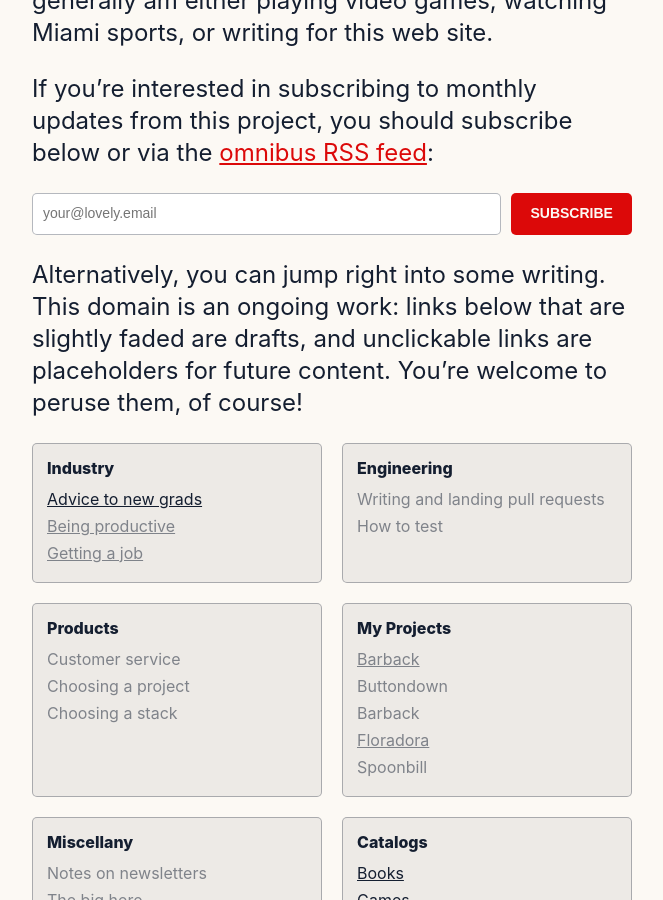
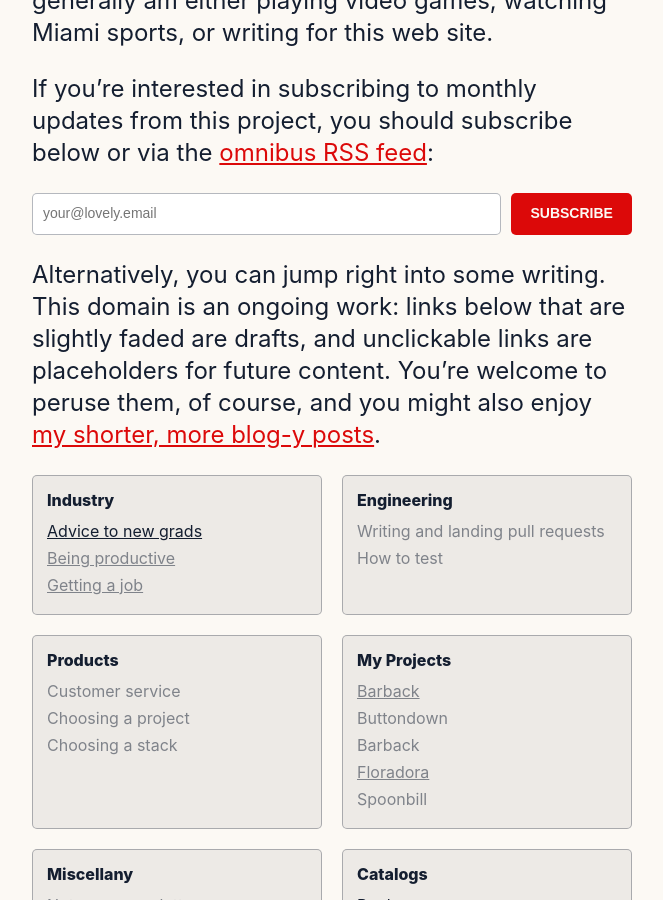
Before and after one commit to jmduke/arcana.computer, a Jekyll site: the page built from index.md, in a window 1280 px wide and 900 px high, scrolled down 330 px. Shown: the whole window, without its empty margins (308-971 px from the left). Built offline with Jekyll 4.4.1, drawn with Linux system fonts in a browser that asks for light colours; comment, search, counter and statistics services are not loaded.

Commit message:
Add link to snippes

```diff
--- a/index.md
+++ b/index.md
@@ -22,7 +22,7 @@ interested in subscribing to monthly updates from this project, you should subsc
 Alternatively, you can jump right into some writing.
 This domain is an ongoing work: links below that are slightly faded are drafts, and unclickable links
 are placeholders for future content.
-You're welcome to peruse them, of course!
+You're welcome to peruse them, of course, and you might also enjoy [my shorter, more blog-y posts](/catalogs/snippets).
 
 <div class="index-row">
 {% include content_pane.html c=site.industry title="Industry" %}
```
